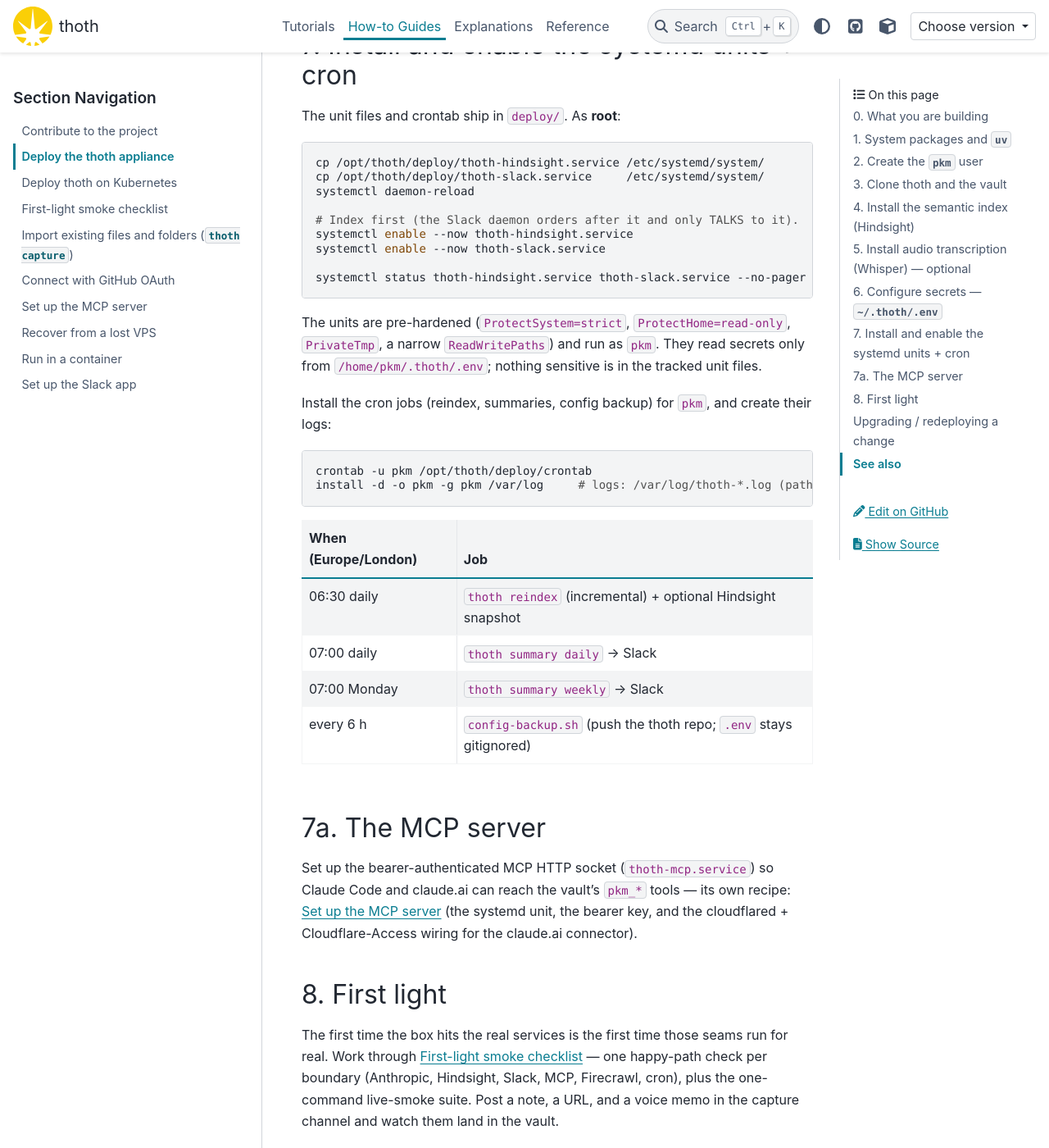
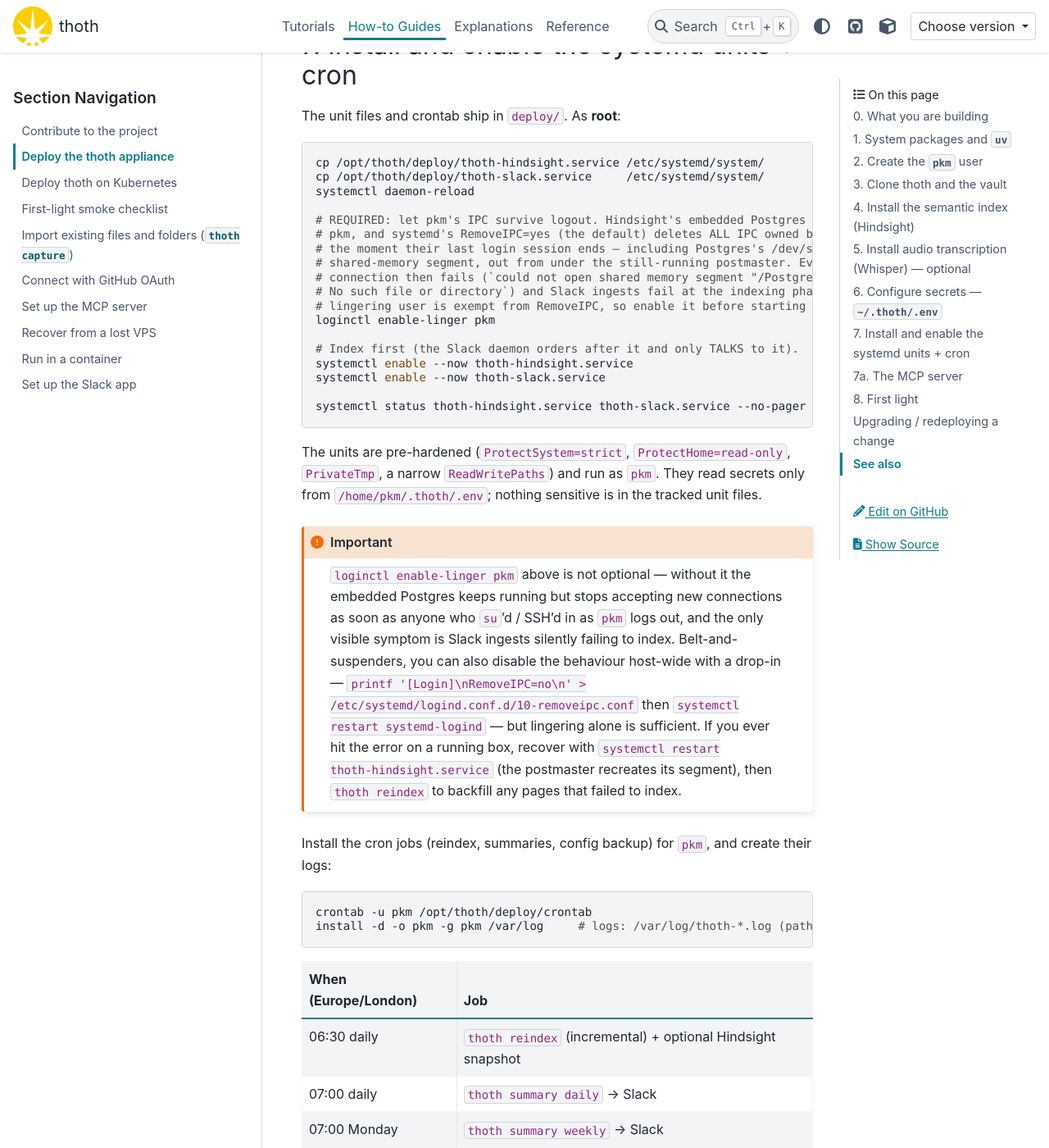
Before and after one commit to gilesknap/thoth, a Sphinx documentation site: the page built from docs/how-to/deploy-appliance.md, in a window 1280 px wide and 1400 px high, scrolled down 7371 px. Shown: the whole window at 82% size. Built offline with Sphinx 7.4.7 and the PyData theme 0.15.4, drawn with Linux system fonts in a browser that asks for light colours; pages that are not in the unit, such as notebooks, are missing from menus; the version number could not be read and is left out.

Commit message:
docs(appliance): enable-linger pkm so RemoveIPC can't kill hindsight's Postgres
Hindsight's embedded Postgres runs as pkm; systemd's RemoveIPC=yes (default)
deletes pkm's /dev/shm shared-memory segment when its last login session ends,
under the still-running postmaster — every new DB connection then fails with
"could not open shared memory segment" and Slack ingests fail at the indexing
phase. Add the required `loginctl enable-linger pkm` to step 7 (lingering users
are exempt), an optional RemoveIPC=no drop-in, and the restart+reindex recovery.

Observed and fixed live on the appliance 2026-06-13.

````diff
--- a/docs/how-to/deploy-appliance.md
+++ b/docs/how-to/deploy-appliance.md
@@ -232,6 +232,15 @@ cp /opt/thoth/deploy/thoth-hindsight.service /etc/systemd/system/
 cp /opt/thoth/deploy/thoth-slack.service     /etc/systemd/system/
 systemctl daemon-reload
 
+# REQUIRED: let pkm's IPC survive logout. Hindsight's embedded Postgres runs as
+# pkm, and systemd's RemoveIPC=yes (the default) deletes ALL IPC owned by a user
+# the moment their last login session ends — including Postgres's /dev/shm
+# shared-memory segment, out from under the still-running postmaster. Every new DB
+# connection then fails (`could not open shared memory segment "/PostgreSQL.NNNN":
+# No such file or directory`) and Slack ingests fail at the indexing phase. A
+# lingering user is exempt from RemoveIPC, so enable it before starting the unit:
+loginctl enable-linger pkm
+
 # Index first (the Slack daemon orders after it and only TALKS to it).
 systemctl enable --now thoth-hindsight.service
 systemctl enable --now thoth-slack.service
@@ -242,6 +251,18 @@ systemctl status thoth-hindsight.service thoth-slack.service --no-pager
 The units are pre-hardened (`ProtectSystem=strict`, `ProtectHome=read-only`, `PrivateTmp`,
 a narrow `ReadWritePaths`) and run as `pkm`. They read secrets only from
 `/home/pkm/.thoth/.env`; nothing sensitive is in the tracked unit files.
+
+```{important}
+`loginctl enable-linger pkm` above is not optional — without it the embedded
+Postgres keeps running but stops accepting new connections as soon as anyone who
+`su`'d / SSH'd in as `pkm` logs out, and the only visible symptom is Slack ingests
+silently failing to index. Belt-and-suspenders, you can also disable the behaviour
+host-wide with a drop-in — `printf '[Login]\nRemoveIPC=no\n' >
+/etc/systemd/logind.conf.d/10-removeipc.conf` then `systemctl restart systemd-logind`
+— but lingering alone is sufficient. If you ever hit the error on a running box,
+recover with `systemctl restart thoth-hindsight.service` (the postmaster recreates
+its segment), then `thoth reindex` to backfill any pages that failed to index.
+```
 
 Install the cron jobs (reindex, summaries, config backup) for `pkm`, and create their logs:
 
````
